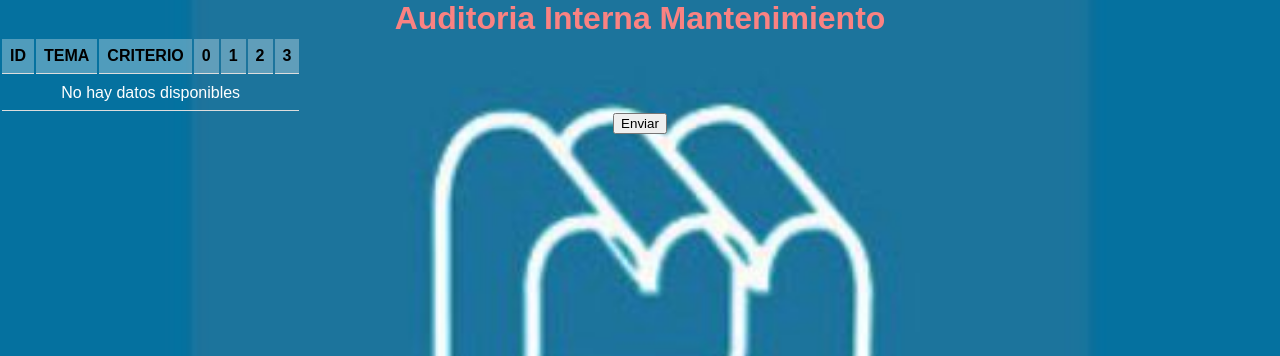
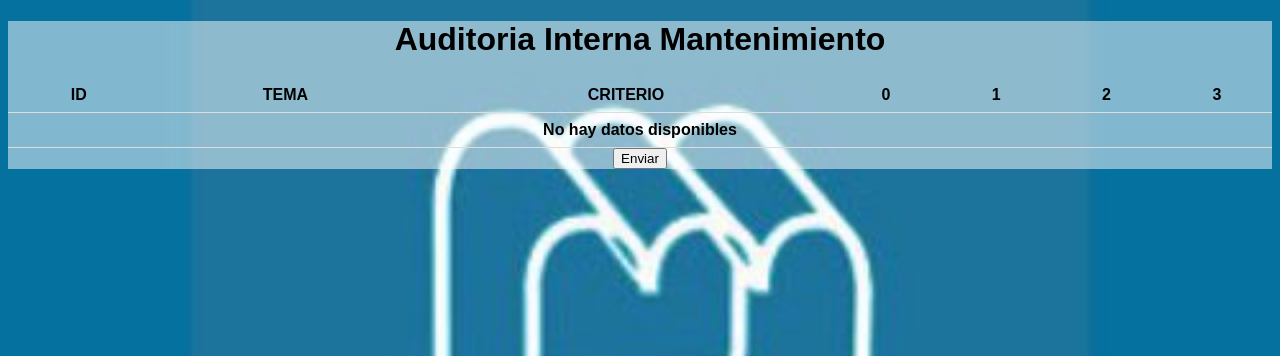
Before and after one commit to AgustinMadygraf/mtto, a PHP site: page /01_auditoria.php in a window 1280 px wide. Shown: the top 356 px of the page. Run offline with PHP 8.4, Linux system fonts and the light colour scheme; data that the repository does not hold is empty.

Commit message:
Refactor table layout and form submission in index.php

```diff
--- a/styles.css
+++ b/styles.css
@@ -6,55 +6,35 @@
     background-position: center; /* Centra la imagen de fondo */
     background-repeat: no-repeat; /* Evita que la imagen se repita */
     background-attachment: fixed; /* Hace que la imagen de fondo se quede quieta */
-    color: white; /* Cambia el color del texto a blanco para que sea legible */
-/* Remove the extra closing curly brace */
+    position: relative; /* Necesario para la superposición */
+}
 
 h1 {
     margin-bottom: 20px;
-    color: rgb(250, 130, 130); /* Color del título */
-/* Remove the extra closing curly brace */
+}
 
 table {
     width: 100%;
     border-collapse: collapse;
-}
     margin: 0 auto; /* Centra la tabla horizontalmente en la página */
 }
-    background-color: rgba(0, 0, 0, 0.6); /* Fondo semi-transparente para mejorar la legibilidad */
 
 th, td {
+    font-weight: bold; /* Hace que el texto sea en negrita */
     padding: 8px;
     text-align: center; /* Centra el texto en las celdas */
     border-bottom: 1px solid #ddd;
-    color: white; /* Cambia el color del texto en la tabla a blanco para mejor visibilidad */
 }
 
-th {
-    background-color: rgba(255, 255, 255, 0.3); /* Fondo semi-transparente para los encabezados */
-    color: black; /* Cambia el color de los encabezados a negro para mayor contraste */
+
+
+body::before {
+    content: "";
+    position: absolute;
+    top: 0;
+    left: 0;
+    width: 100%;
+    height: 100%;
+    background-color: rgba(255, 255, 255, 0.5); /* Superposición blanca semi-transparente */
+    z-index: -1; /* Coloca la superposición detrás del contenido */
 }
-
-tr:hover {
-    background-color: rgba(255, 255, 255, 0.1); /* Cambia el color de fondo al pasar el cursor */
-}
-    width: 100%;
-    border-collapse: collapse;
-    margin: 0 auto; /* Centra la tabla horizontalmente en la página */
-    background-color: rgba(0, 0, 0, 0.6); /* Fondo semi-transparente para mejorar la legibilidad */
-}
-
-th, td {
-    padding: 8px;
-    text-align: center; /* Centra el texto en las celdas */
-    border-bottom: 1px solid #ddd;
-    color: white; /* Cambia el color del texto en la tabla a blanco para mejor visibilidad */
-}
-
-th {
-    background-color: rgba(255, 255, 255, 0.3); /* Fondo semi-transparente para los encabezados */
-    color: black; /* Cambia el color de los encabezados a negro para mayor contraste */
-}
-
-tr:hover {
-    background-color: rgba(255, 255, 255, 0.1); /* Cambia el color de fondo al pasar el cursor */
-}
```
